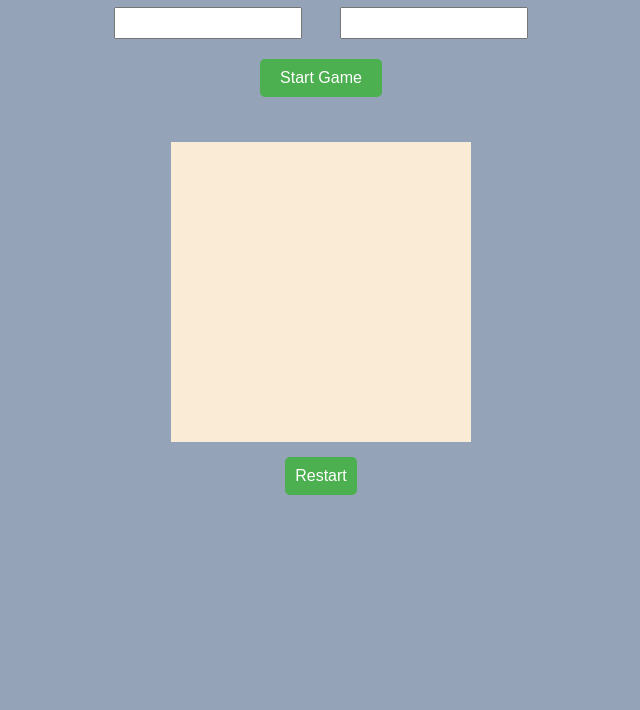
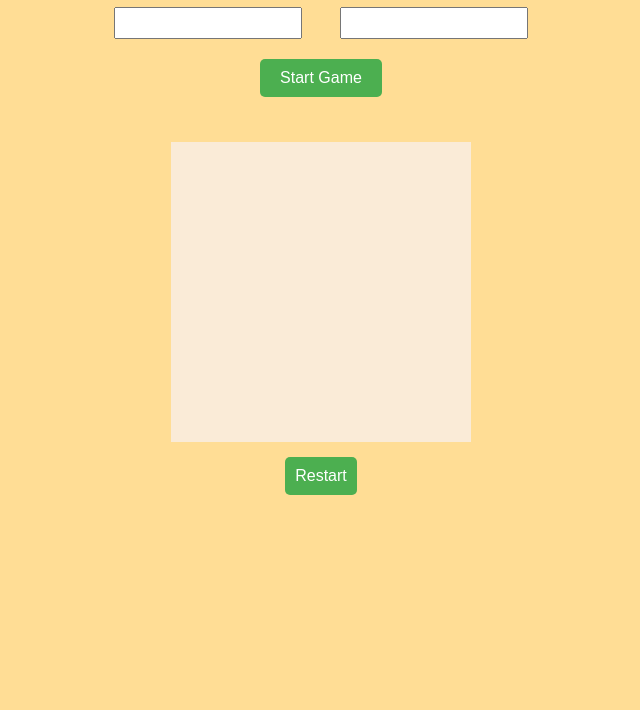
Before and after one commit to Raltoos/TicTacToe, a plain HTML site: page index.html in a window 1280 px wide. Shown: the part 90-800 px from the top of the page, without its empty margins (319-959 px from the left). Drawn offline with Linux system fonts and the light colour scheme.

Commit message:
change bg colour

```diff
--- a/style.css
+++ b/style.css
@@ -6,7 +6,7 @@
 }
 
 body {
-    background-color: #94a3b8;
+    background-color: #FFDD95;
 }
 
 .container{
```
